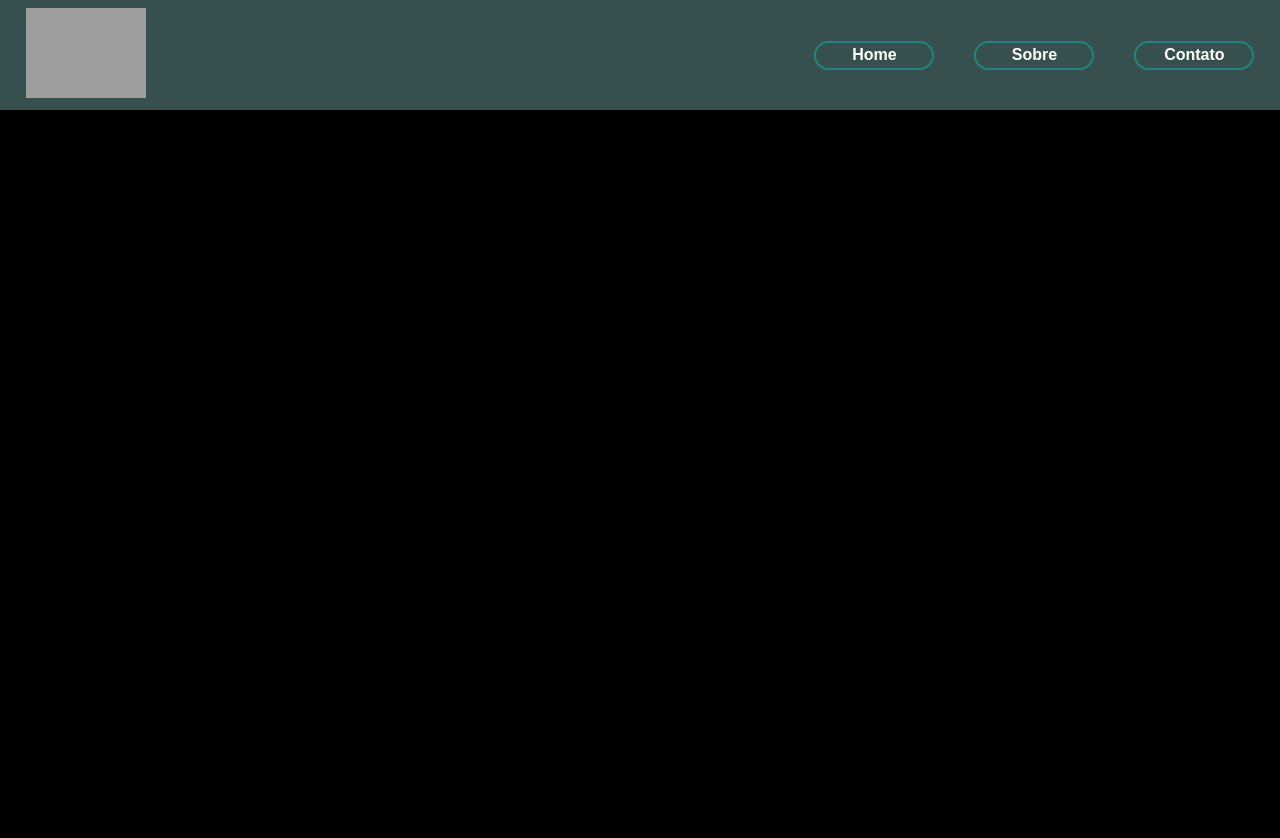
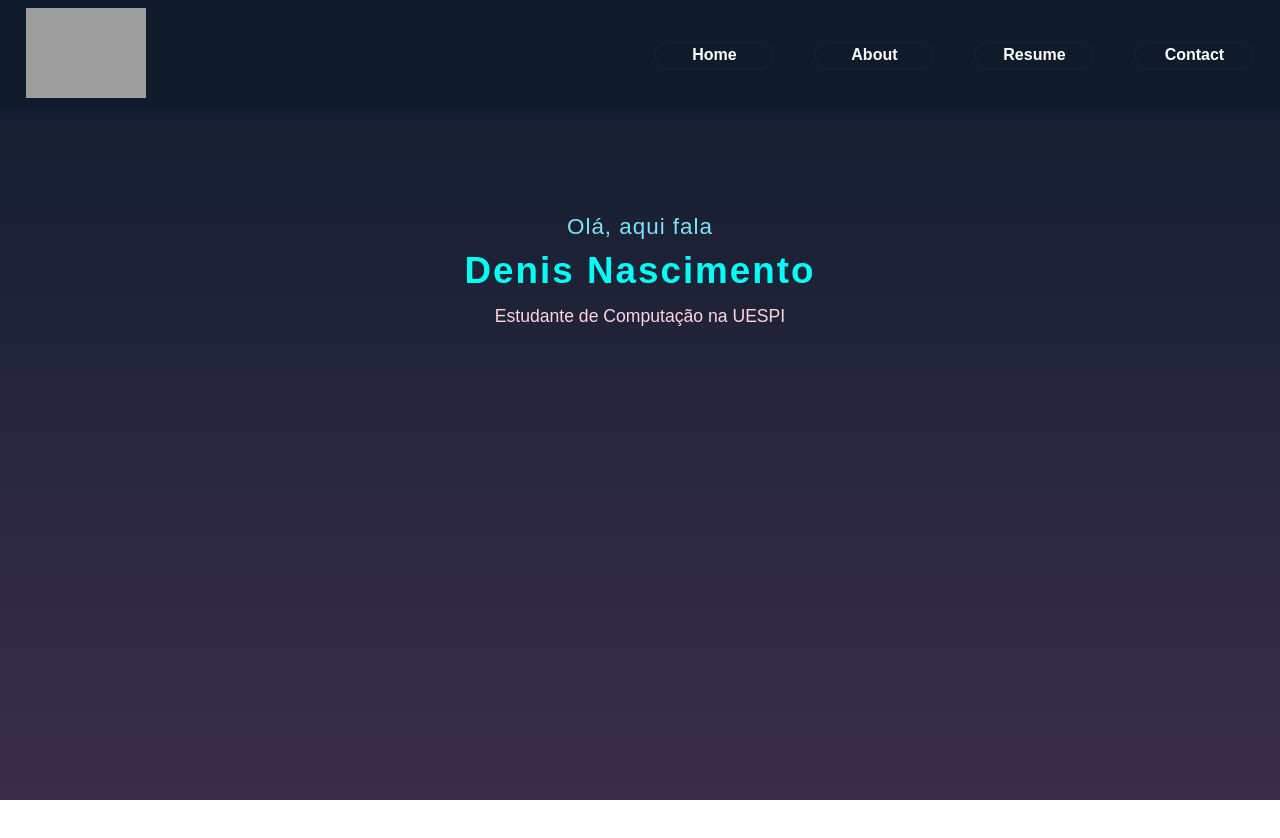
Before and after one commit to Denisnascimentor/LandingPage, a plain HTML site: page src/index.html in a window 1280 px wide. Shown: the top 838 px of the page. After the commit the page ends 800 px from the top, so only its background shows below. Drawn offline with Linux system fonts and the light colour scheme; grey boxes are pictures that could not be loaded.

Commit message:
feito o header

```diff
--- a/src/index.html
+++ b/src/index.html
@@ -7,6 +7,7 @@
     <link rel="stylesheet" href="style.css">
 </head>
 <body>
+    <header>
         <div class="top">
         <span class="logo-icon">
             <img src="logo.png" alt="Logo DN" class="logo-img">
@@ -16,12 +17,25 @@
                     <a href="#home">Home</a>
                 </li>
                 <li>
-                <a href="#sobre">Sobre</a>
+                    <a href="#sobre">About</a>
                 </li>
                 <li>
-                <a href="#contato">Contato</a>
+                    <a href="#resume">Resume</a>
+                </li>
+                <li>
+                    <a href="#contato">Contact</a>
                 </li>
             </ul>
         </div>
+    </header>
+    <main>
+        <section class="body-body">
+            <div class="body-content">
+                <h2>Olá, aqui fala</h2>
+                <h1>Denis Nascimento</h1>
+                <p>Estudante de Computação na UESPI</p>
+            </div>
+        </section>
+    </main>
 </body>
 </html>
--- a/src/style.css
+++ b/src/style.css
@@ -6,12 +6,27 @@
     text-decoration: none;
     list-style: none;
 }
+body{
+    min-height: 100vh;
+    background: linear-gradient(
+        to top,
+        #3A2F4A 0%,
+         #0F1B2B 100%
+    );
+    color: #00FFF7;
+    font-family: Arial, sans-serif;
+    display: flex;
+    flex-direction: column;
+    min-height: 100vh;
+}
+main {
+    flex: 1;
+    display: flex;
+    justify-content: center;
+    align-items: flex-start;
+    padding-top: 60px;
 
-body{
-    background: rgb(0, 0, 0);
-    height: 200vh;
 }
-
 .top{
     display: flex;
     justify-content: space-between;
@@ -21,7 +36,12 @@ body{
     padding: 5px 2%;
     position: relative;
     top: 0;
-    background-color: rgba(125, 179, 179, 0.445);
+    background: linear-gradient(
+        to bottom,
+        #0F1B2B 0%,
+        #0F1B2B 100%
+    );
+    color: #00FFF7;
 }
 
 .logo-img {
@@ -37,7 +57,7 @@ body{
 }
 
 .hot-bar li{
-    border: 2px solid rgba(11, 192, 192, 0.445);
+    border: 2px solid #00fff709;
     width: 120px;
     border-radius: 100px;
     transition: background 0.3s;
@@ -45,7 +65,7 @@ body{
 }
 
 .hot-bar li:hover{
-    background-color: rgba(59, 153, 153, 0.2);
+    background-color: #00fff757;
     border-radius: 100px;
 }
 
@@ -59,3 +79,41 @@ body{
     height: 25px;
     width: 100%;
 }
+
+
+.body-body{
+    display: flex;
+    justify-content: center;
+    align-items: center;
+    width: 400px;
+    min-height: 200px;
+}
+
+.body-content {
+    display: flex;
+    flex-direction: column;
+    align-items: center;
+    gap: 10px;
+
+}
+
+.body-body h2 {
+    color: #7DE2FC;
+    font-size: 1.4rem;
+    letter-spacing: 1px;
+    font-weight: 500;
+}
+
+.body-body h1 {
+    color: #00FFF7;
+    font-size: 2.3rem;
+    font-weight: bold;
+    letter-spacing: 2px;
+}
+
+.body-body p {
+    color: #FFD6E0;
+    font-size: 1.1rem;
+    margin-top: 4px;
+    text-align: center;
+}
```
Lines whose indentation alone changed are shown as unchanged.
